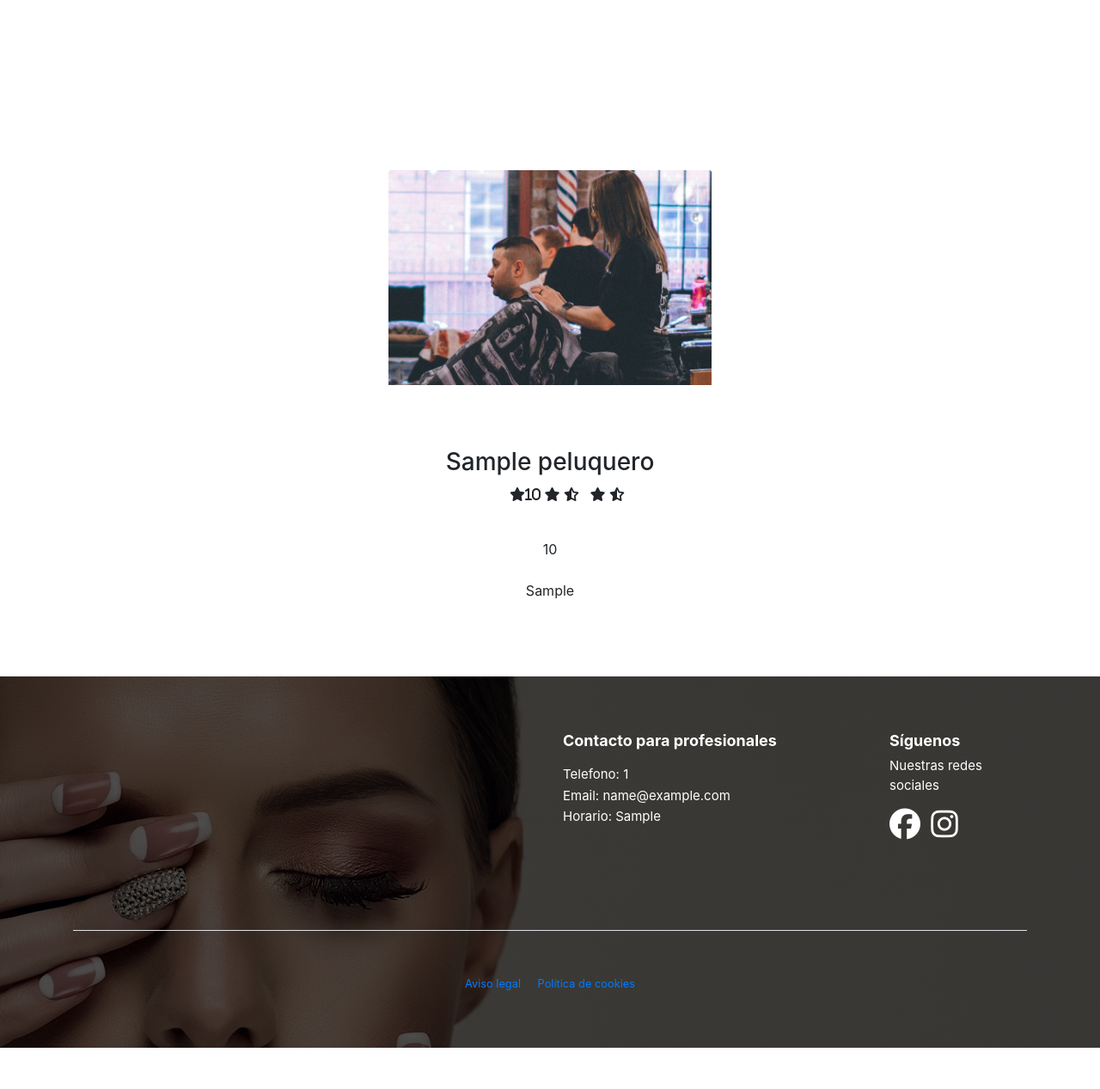
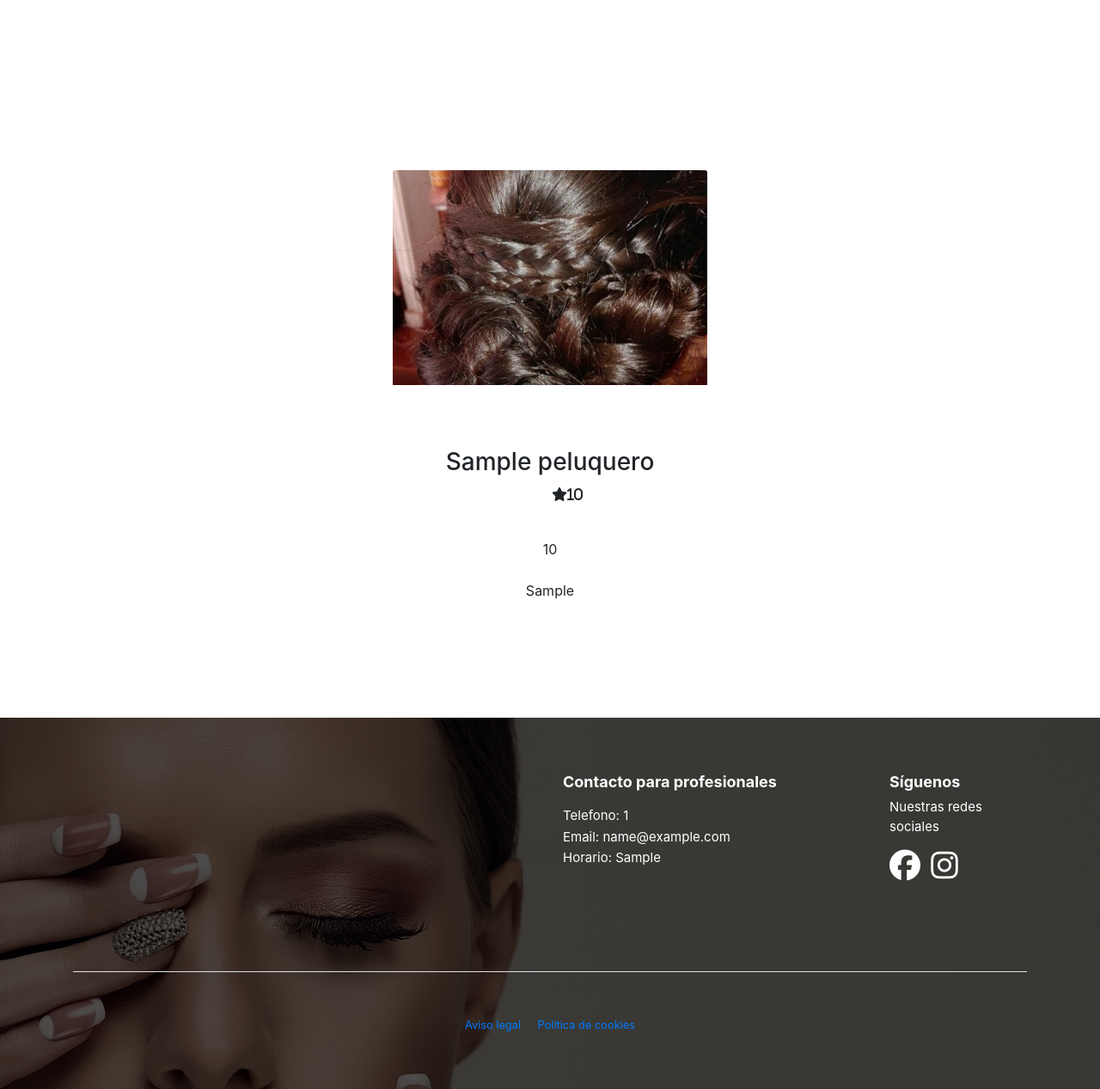
Before and after one commit to Maellyf5/Bbs_styl, a Django app: page /profesionales in a window 1280 px wide. Shown: the part 142-1409 px from the top of the page at 86% size. Before the commit the page ends 1361 px from the top, so only its background shows below. Run offline with Django 3.2, Linux system fonts and the light colour scheme; tables that the repository leaves empty hold one stand-in row (values such as "Sample post"); some libraries are stand-ins or nearby versions.

Commit message:
Template Profesionales
Container fluid

```diff
--- a/Bbs_Styl/templates/app/profesionales.html
+++ b/Bbs_Styl/templates/app/profesionales.html
@@ -1,25 +1,40 @@
 {% extends 'app/index.html' %} {% load static %} {% load bootstrap4 %}
 
 {% block content%}
-<!--
 <div class="container-fluid mb-5">
+  <div class="row">
+    {% for p in peluqueros %}
+    <div class="col-md-4  ftco-animate fadeInUp ftco-animated mrRespon cardPro mt-5 container-fluid mb-5"">
+      <div class="blog-entry align-self-stretch text-center">
 
-        <div class="col-12"
-            <div class="blog-details-area marginAviso text-center">
-                <h2>Profesionales</h2>
-                {% for p in peluqueros %}
+        <div class="col-sm-12 marginProf ">
 
-                <p class="descripcion text-justify mt-4">{{ p.nombre }} </p>
-                <p class="descripcion text-justify mt-4">{{ p.precio }} </p>
-                <p class="descripcion text-justify mt-4">{{ p.valoracion }} </p>
-                <p class="descripcion text-justify mt-4">{{ p.disponibilidad }} </p>
-                {% endfor %}
-            </div>
+          <img alt="" class="card-img-top embed-responsive imagen" src="{% static 'img/CYMERA.jpg' %}">
+
+          <a href="#!"><div class="mask rgba-white-slight"></div></a>
         </div>
 
-</div> -->
+        <h3 class="heading titu_card mt-5" style="vertical-align: inherit;">{{ p.nombre }}</h3>
+        <ul>
+          <li class="list-inline-item mr-0"><i class="fas fa-star amber-text">{{ p.valoracion }}</i></li>
+        </ul>
 
-<!-- <div class="row">
+        <div class="text py-4 d-block ">
+          <div class="meta">
+            <div style="vertical-align: inherit;" style="vertical-align: inherit;">{{ p.precio }}</div>
+          </div>
+          <div ><span class="icon-chat "></span>
+            <p class="descripcion text-justify mt-4 text-center">{{ p.disponibilidad }} </p>
+           </div>
+        </div>
+      </div>
+    </div>
+    {% endfor %}
+  </div>
+  </div>
+  {% endblock content %}
+
+<!-- PLANTILLA <div class="row">
     			<div class="col-md-3 ftco-animate fadeInUp ftco-animated">
                     {% for p in peluqueros %}
     				<div class="product-entry text-center">
@@ -27,7 +42,6 @@
     					<div class="text">
                             <h3><a href="#"><font style="vertical-align: inherit;"><font style="vertical-align: inherit;">{{ p.nombre }}</font></font></a></h3>
                             <p class="rate"><span class="icon-star2"></span><span class="icon-star2"></span><span class="icon-star2"></span><span class="icon-star2"></span><span class="icon-star_half"></span>{{ p.valoracion }}</p>
-
                             <p class="rate"><span class="icon-star2"></span><span class="icon-star2"></span><span class="icon-star2"></span><span class="icon-star2"></span><span class="icon-star_half"></span>{{ p.disponibilidad }}</p>
     						<span class="price mb-4"><font style="vertical-align: inherit;"><font style="vertical-align: inherit;">{{ p.precio }}</font></font></span>
     						<p><a href="#" class="btn btn-primary"><font style="vertical-align: inherit;"><font style="vertical-align: inherit;">Añadir al carrito</font></font></a></p>
@@ -40,7 +54,7 @@
 
 
 
-<!--
+<!--BOOTSTRAP
 <div class="row">
   <div class="card booking-card">
     <div class="view overlay">
@@ -76,41 +90,3 @@
 {% endfor %}
 
 </div>-->
-
-
-
-<div class="row">
-  {% for p in peluqueros %}
-  <div class="col-md-4  ftco-animate fadeInUp ftco-animated mrRespon cardPro mt-5 container-fluid mb-5"">
-    <div class="blog-entry align-self-stretch text-center">
-
-      <div class="col-sm-12 marginProf ">
-
-        <img alt="" class="card-img-top embed-responsive imagen" src="{% static 'img/gallery-5.jpg' %}">
-
-        <a href="#!"><div class="mask rgba-white-slight"></div></a>
-      </div>
-
-      <h3 class="heading titu_card mt-5" style="vertical-align: inherit;">{{ p.nombre }}</h3>
-      <ul>
-        <li class="list-inline-item mr-0"><i class="fas fa-star amber-text">{{ p.valoracion }}</i></li>
-        <li class="list-inline-item mr-0"><i class="fas fa-star amber-text"></i></li>
-        <li class="list-inline-item"><i class="fas fa-star-half-alt amber-text"></i></li>
-        <li class="list-inline-item mr-0"><i class="fas fa-star amber-text"></i></li>
-        <li class="list-inline-item"><i class="fas fa-star-half-alt amber-text"></i></li>
-      </ul>
-
-      <div class="text py-4 d-block ">
-        <div class="meta">
-          <div style="vertical-align: inherit;" style="vertical-align: inherit;">{{ p.precio }}</div>
-        </div>
-        <div ><span class="icon-chat "></span>
-          <p class="descripcion text-justify mt-4 text-center">{{ p.disponibilidad }} </p>
-         </div>
-      </div>
-    </div>
-  </div>
-  {% endfor %}
-</div>
-</section>
-{% endblock content %}
```
